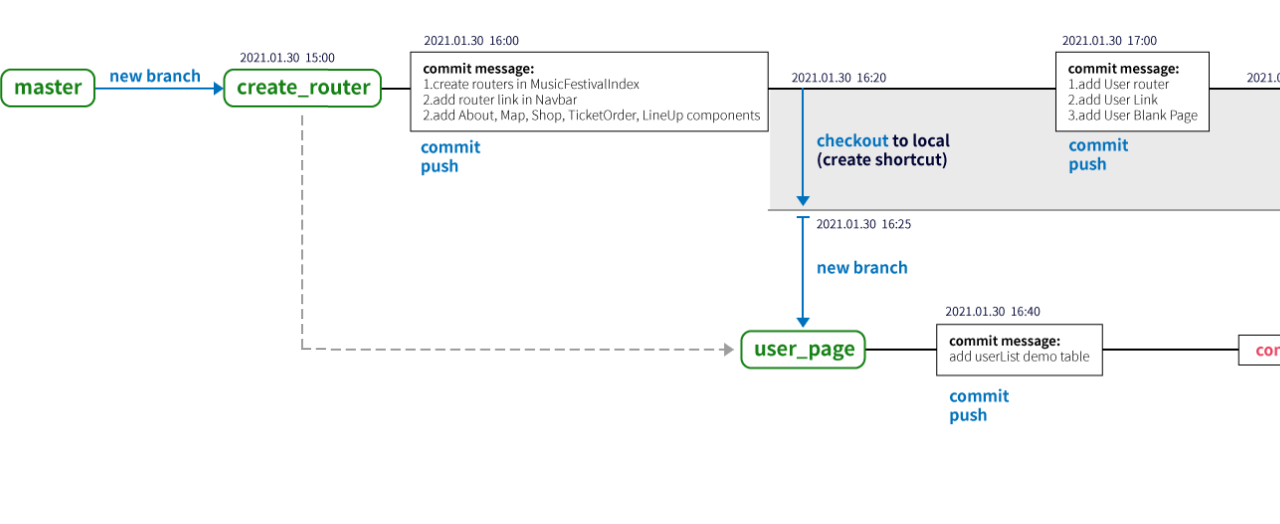
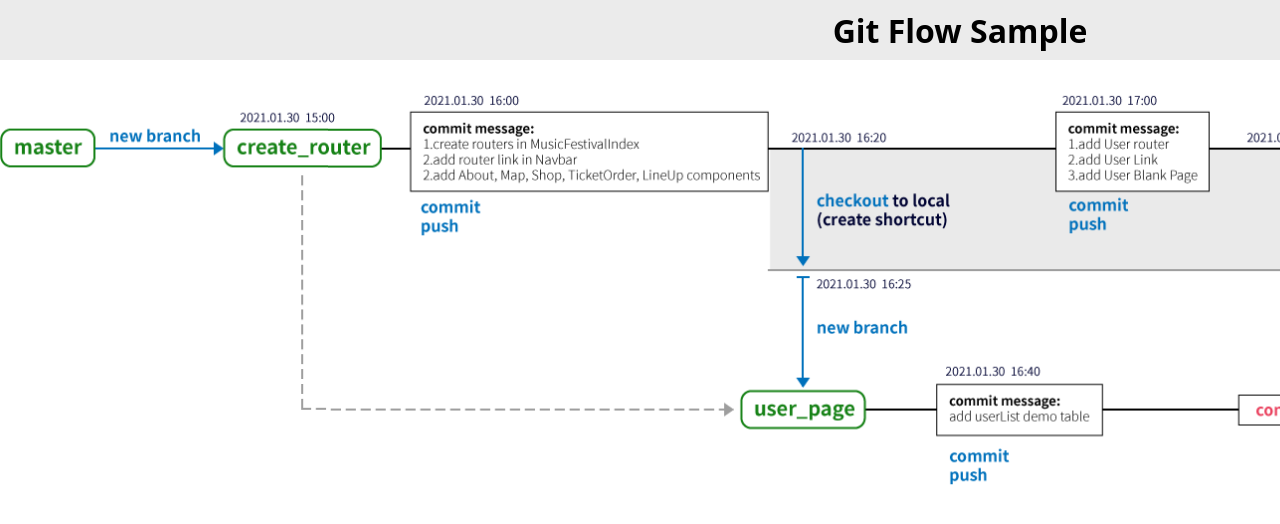
Before and after one commit to knighttkey/git-flow-example, a React app: page / in a window 1280 px wide. Shown: the top 524 px of the page. Built offline with nearby package versions, Linux system fonts and the light colour scheme.

Commit message:
1.add title 2.rebuild prod

```diff
--- a/src/components/Home/Home.js
+++ b/src/components/Home/Home.js
@@ -21,7 +21,6 @@ const Home = () => {
   const [snapshotList, setSnapshotList] = useState([]);
 
   const handlePickAction = (sourceBtn) => {
-
     switch (sourceBtn) {
       case "newBranchFirst":
         setSnapshotList([newBranchFirst]);
@@ -62,6 +61,8 @@ const Home = () => {
 
   return (
     <div className={`home_container`}>
+      <div className="home_title">Git Flow Sample</div>
+      <div className="home_content">
         <div className="git_flow_image">
           <div className="git_flow git_flow_01"></div>
           <div className="git_flow git_flow_02"></div>
@@ -72,7 +73,9 @@ const Home = () => {
         <div className="git_flow_btn_area">
           <div className="btn_layer">
             <div
-            className={`btn btn_reset ${snapshotList.length ? "show_btn" : ""}`}
+              className={`btn btn_reset ${
+                snapshotList.length ? "show_btn" : ""
+              }`}
               onClick={handleReset}
             >
               Reset
@@ -116,7 +119,9 @@ const Home = () => {
           </div>
         </div>
         <div
-        className={`git_flow_snapshot ${snapshotList.length ? "show_bg" : ""}`}
+          className={`git_flow_snapshot ${
+            snapshotList.length ? "show_bg" : ""
+          }`}
         >
           <div className="git_flow_snapshot_wrapper">
             {snapshotList.map((item, index) => {
@@ -132,6 +137,7 @@ const Home = () => {
           </div>
         </div>
       </div>
+    </div>
   );
 };
 export default Home;
--- a/src/components/Home/Home.scss
+++ b/src/components/Home/Home.scss
@@ -5,9 +5,23 @@
   flex-direction: column;
   align-content: center;
   transition: 0.5s;
-  position: relative;
+
   height: 100vh;
   overflow: hidden;
+  .home_title {
+    font-size: 32px;
+    font-weight: 600;
+    font-family: "Noto Sans";
+    width: 1920px;
+    height: 60px;
+    display: flex;
+    justify-content: center;
+    align-items: center;
+    background-color: #ebebeb;
+  }
+  .home_content {
+    width: 100%;
+    position: relative;
     .git_flow_image {
       display: flex;
       justify-content: center;
@@ -151,7 +165,7 @@
       }
     }
     .git_flow_snapshot {
-    width: 90vw;
+      width: 1920px;
       height: 800px;
       position: absolute;
       top: 476px;
@@ -159,9 +173,9 @@
       display: flex;
       justify-content: flex-start;
       transition: 0.5s;
-    overflow-x: hidden;
-    overflow-y: scroll;
-    // overflow: scroll;
+      // overflow-x: hidden;
+      // overflow-y: scroll;
+      overflow: scroll;
       &.show_bg {
         background-color: #ebebeb;
       }
@@ -197,3 +211,4 @@
       }
     }
   }
+}
```
Also changed, not shown: 11 other files (tests, documents, lock files or other folders). Lines whose indentation alone changed are shown as unchanged.
